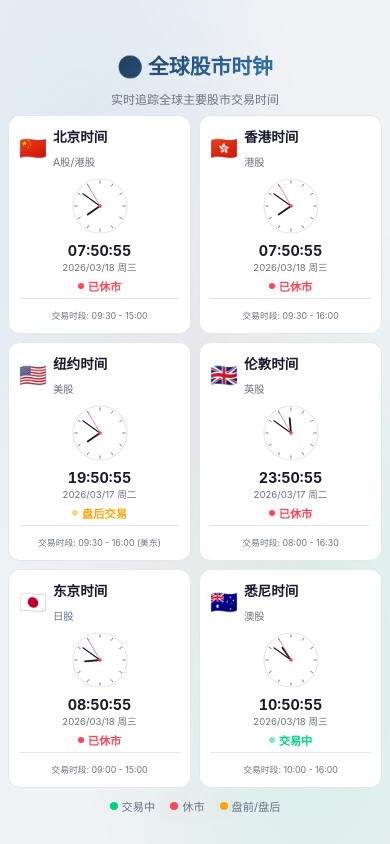
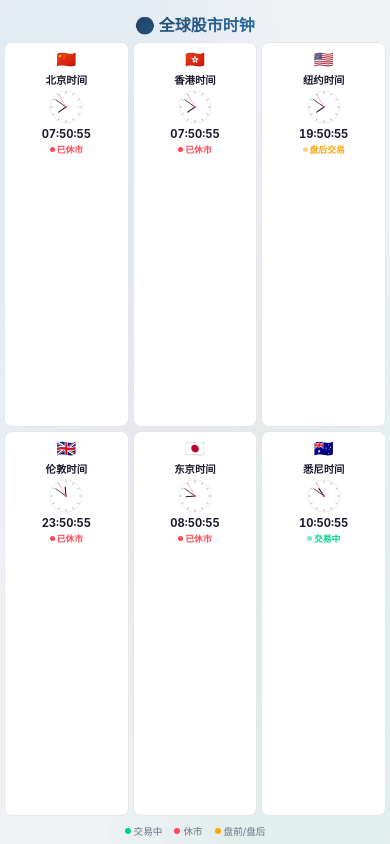
Before and after one commit to xin0679/global-stock-clock, a plain HTML site: page index.html in a window 390 px wide. Drawn offline with Linux system fonts and the light colour scheme.

Commit message:
优化手机端布局：3列2行显示，压缩尺寸适应一屏

```diff
--- a/styles.css
+++ b/styles.css
@@ -324,31 +324,37 @@ footer {
 /* 响应式设计 - 手机端紧凑布局 */
 @media (max-width: 768px) {
     .container {
-        padding: 10px 8px;
-        padding-top: calc(50px + env(safe-area-inset-top, 0px));
+        padding: 6px 4px;
+        padding-top: calc(12px + env(safe-area-inset-top, 0px));
+        min-height: 100vh;
+        display: flex;
+        flex-direction: column;
     }
 
     header {
-        margin-bottom: 8px;
+        margin-bottom: 4px;
     }
 
     header h1 {
-        font-size: 1.3rem;
+        font-size: 1rem;
+        margin-bottom: 2px;
     }
 
     .subtitle {
-        font-size: 0.75rem;
+        font-size: 0.6rem;
+        display: none;
     }
 
     .clocks-grid {
-        grid-template-columns: 1fr 1fr;
-        gap: 8px;
-        margin-bottom: 10px;
+        grid-template-columns: 1fr 1fr 1fr;
+        gap: 4px;
+        margin-bottom: 4px;
+        flex: 1;
     }
 
     .clock-card {
-        padding: 10px;
-        border-radius: 12px;
+        padding: 6px 4px;
+        border-radius: 8px;
     }
 
     .clock-card:hover {
@@ -356,80 +362,81 @@ footer {
     }
 
     .clock-header {
-        gap: 6px;
-        margin-bottom: 6px;
+        gap: 3px;
+        margin-bottom: 2px;
+        flex-direction: column;
+        align-items: center;
     }
 
     .flag {
-        font-size: 1.4rem;
+        font-size: 1rem;
     }
 
     .market-info h2 {
-        font-size: 0.85rem;
+        font-size: 0.65rem;
+        margin-bottom: 0;
+        text-align: center;
     }
 
     .market-name {
-        font-size: 0.65rem;
+        font-size: 0.5rem;
+        display: none;
     }
 
     .analog-clock {
-        width: 60px;
-        height: 60px;
-        margin: 0 auto 6px;
+        width: 36px;
+        height: 36px;
+        margin: 0 auto 2px;
     }
 
     .digital-time {
-        margin-bottom: 4px;
+        margin-bottom: 2px;
     }
 
     .digital-time .time {
-        font-size: 0.9rem;
+        font-size: 0.7rem;
         letter-spacing: 0;
     }
 
     .digital-time .date {
-        font-size: 0.6rem;
-        margin-top: 1px;
+        display: none;
     }
 
     .market-status {
-        gap: 4px;
-        margin-bottom: 4px;
+        gap: 2px;
+        margin-bottom: 2px;
     }
 
     .status-indicator {
-        width: 6px;
-        height: 6px;
+        width: 5px;
+        height: 5px;
     }
 
     .status-text {
-        font-size: 0.7rem;
+        font-size: 0.55rem;
     }
 
     .trading-hours {
-        padding-top: 4px;
-    }
-
-    .trading-hours span {
-        font-size: 0.55rem;
+        display: none;
     }
 
     footer {
-        margin-top: 8px;
+        margin-top: 4px;
+        padding-bottom: env(safe-area-inset-bottom, 0px);
     }
 
     .legend {
-        gap: 15px;
+        gap: 12px;
     }
 
     .legend-item {
-        font-size: 0.7rem;
-        gap: 4px;
+        font-size: 0.6rem;
+        gap: 3px;
     }
 
     .status-dot {
-        width: 8px;
-        height: 8px;
+        width: 6px;
+        height: 6px;
     }
 }
 
```
